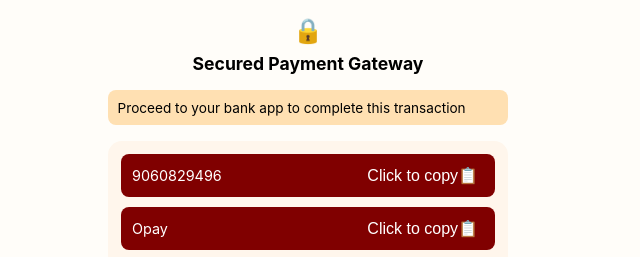
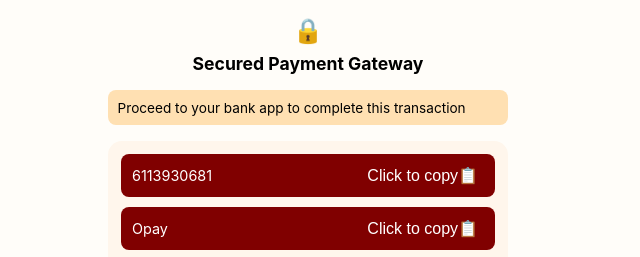
Before and after one commit to AaiJay1/nuviastreaming, a plain HTML site: page gate.html in a window 1280 px wide. Shown: the top 257 px of the page, 332-972 px from the left. Drawn offline with Linux system fonts and the light colour scheme.

Commit message:
Update gate.html

```diff
--- a/gate.html
+++ b/gate.html
@@ -122,7 +122,7 @@
 
     <div class="section-box">
       <div class="payment-info">
-        <span id="acct-num">9060829496</span>
+        <span id="acct-num">6113930681</span>
         <button class="copy-icon" onclick="copyText('9060829496')" title="Copy Account Number">Click to copy📋</button>
       </div>
       <div class="payment-info">
```
